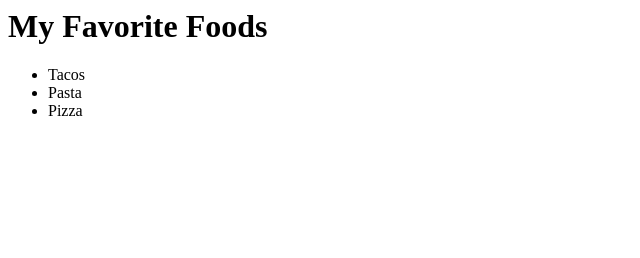
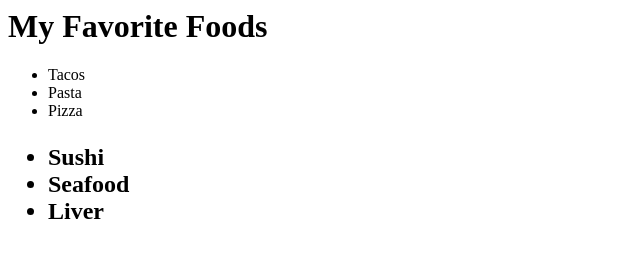
Before and after one commit to Chambers37/HTML-stretch, a plain HTML site: page index.html in a window 1280 px wide. Shown: the whole page, without its empty margins (0-640 px from the left). Drawn offline with Linux system fonts and the light colour scheme.

Commit message:
least faves

```diff
--- a/index.html
+++ b/index.html
@@ -9,5 +9,12 @@
       <li>Pasta</li>
       <li>Pizza</li>
     </ul>
+    <h2>
+      <ul>
+        <li>Sushi</li>
+        <li>Seafood</li>
+        <li>Liver</li>
+      </ul>
+    </h2>
   </body>
 </html>
```
